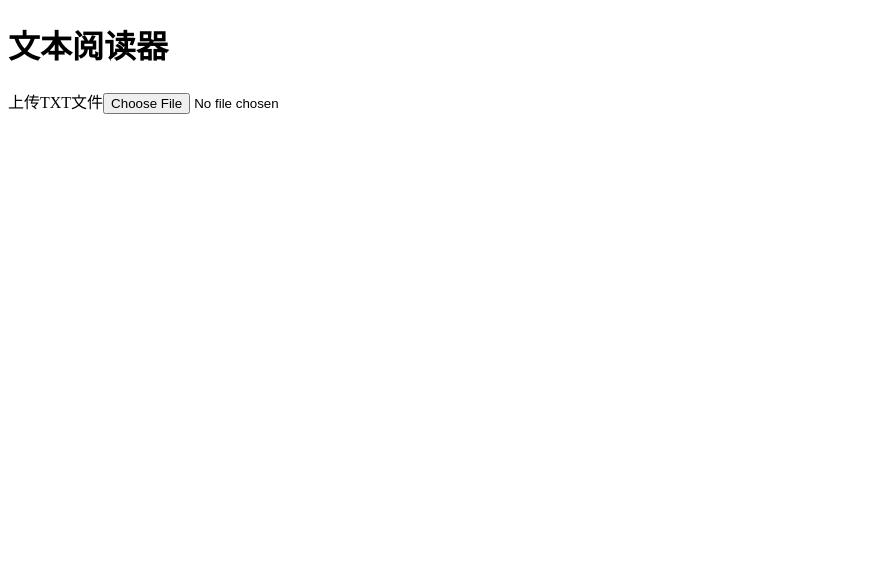
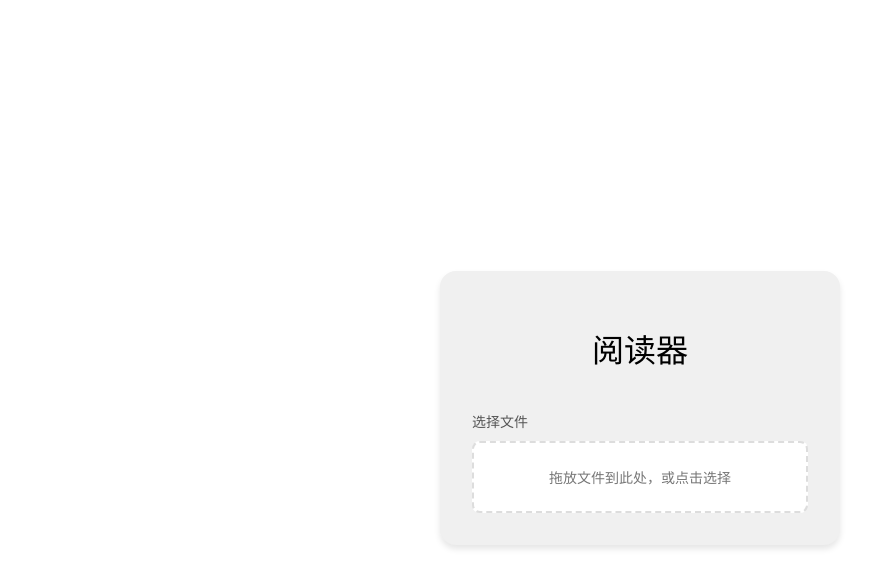
Before and after one commit to danielma551/reading, a Next.js app: page / in a window 1280 px wide. Shown: the top 588 px of the page, without its empty margins (0-895 px from the left). Built offline with nearby package versions, Linux system fonts and the light colour scheme.

Commit message:
version 3 內容置中

```diff
--- a/pages/index.js
+++ b/pages/index.js
@@ -1,10 +1,39 @@
-import { useState } from 'react';
+import { useState, useEffect } from 'react';
 
 export default function Home() {
   const [text, setText] = useState('');
-  const [formattedText, setFormattedText] = useState('');
+  const [formattedText, setFormattedText] = useState([]);
   const [isReading, setIsReading] = useState(false);
   const [currentIndex, setCurrentIndex] = useState(0);
+  const [isDark, setIsDark] = useState(false);
+  const [fontSize, setFontSize] = useState(60);
+
+  useEffect(() => {
+    // 检测深色模式
+    const darkModeMedia = window.matchMedia('(prefers-color-scheme: dark)');
+    if (darkModeMedia.matches) {
+      setIsDark(true);
+    }
+
+    // 设置字体大小
+    function updateFontSize() {
+      const width = window.innerWidth;
+      if (width < 768) {
+        setFontSize(36);
+      } else if (width < 1024) {
+        setFontSize(48);
+      } else {
+        setFontSize(60);
+      }
+    }
+
+    updateFontSize();
+    window.addEventListener('resize', updateFontSize);
+
+    return () => {
+      window.removeEventListener('resize', updateFontSize);
+    };
+  }, []);
 
   const handleFileUpload = (event) => {
     const file = event.target.files[0];
@@ -29,6 +58,7 @@ export default function Home() {
         return acc;
       }, [])
       .filter(s => s.trim());
+
     setFormattedText(sentences);
   };
 
@@ -45,96 +75,212 @@ export default function Home() {
     setCurrentIndex(prev => Math.min(formattedText.length - 1, prev + 1));
   };
 
-  const handleKeyDown = (event) => {
-    if (event.key === 'ArrowLeft') {
-      handlePrevious();
-    } else if (event.key === 'ArrowRight') {
-      handleNext();
-    }
+  const toggleDarkMode = () => {
+    setIsDark(!isDark);
   };
 
   if (isReading && formattedText.length > 0) {
+    // 阅读模式
     return (
       <div
-        className="min-h-screen bg-gray-50 flex flex-col items-center justify-center"
+        style={{
+          height: '100vh',
+          width: '100vw',
+          backgroundColor: isDark ? '#000' : '#fff',
+          color: isDark ? '#fff' : '#000',
+          overflow: 'hidden',
+          position: 'relative'
+        }}
         tabIndex={0}
-        onKeyDown={handleKeyDown}
+        onKeyDown={(e) => {
+          if (e.key === 'ArrowLeft') handlePrevious();
+          if (e.key === 'ArrowRight') handleNext();
+        }}
       >
-        <div className="fixed top-4 left-4">
+        {/* 顶部控制栏 */}
+        <div style={{
+          height: '30px',
+          backgroundColor: isDark ? '#222' : '#f0f0f0',
+          display: 'flex',
+          justifyContent: 'space-between',
+          alignItems: 'center',
+          padding: '0 10px',
+          position: 'absolute',
+          top: 0,
+          left: 0,
+          right: 0,
+          zIndex: 10,
+          color: isDark ? '#ccc' : '#333',
+          fontSize: '12px'
+        }}>
           <button
             onClick={toggleReadingMode}
-            className="px-4 py-2 bg-gray-200 rounded-lg hover:bg-gray-300 transition-colors"
+            style={{
+              border: 'none',
+              background: 'transparent',
+              cursor: 'pointer',
+              color: isDark ? '#ccc' : '#333',
+              padding: '3px 8px',
+              fontSize: '12px'
+            }}
           >
-            返回上传
+            返回
+          </button>
+
+          <div>
+            {currentIndex + 1} / {formattedText.length}
+          </div>
+
+          <button
+            onClick={toggleDarkMode}
+            style={{
+              border: 'none',
+              background: 'transparent',
+              cursor: 'pointer',
+              color: isDark ? '#ccc' : '#333',
+              padding: '3px 8px',
+              fontSize: '12px'
+            }}
+          >
+            {isDark ? '浅色' : '深色'}
           </button>
         </div>
-        <div className="fixed top-4 right-4 text-gray-500">
-          {currentIndex + 1} / {formattedText.length}
-        </div>
-        <div className="max-w-3xl mx-auto px-4 flex flex-col items-center">
-          <div className="text-2xl md:text-3xl leading-relaxed text-gray-800 text-center font-serif mb-12">
+
+        {/* 主要内容区 */}
+        <div style={{
+          position: 'absolute',
+          top: '30px',
+          left: 0,
+          right: 0,
+          bottom: 0,
+          display: 'flex',
+          justifyContent: 'center',
+          alignItems: 'center',
+          padding: '20px'
+        }}>
+          <div style={{
+            fontSize: `${fontSize}px`,
+            textAlign: 'center',
+            maxWidth: '90%'
+          }}>
             {formattedText[currentIndex]}
           </div>
-          <div className="flex gap-4">
-            <button
+        </div>
+
+        {/* 左右点击区域 */}
+        <div
           onClick={handlePrevious}
-              disabled={currentIndex === 0}
-              className={`px-6 py-2 rounded-lg transition-colors ${
-                currentIndex === 0
-                  ? 'bg-gray-200 text-gray-400 cursor-not-allowed'
-                  : 'bg-blue-500 text-white hover:bg-blue-600'
-              }`}
-            >
-              上一句
-            </button>
-            <button
+          style={{
+            position: 'absolute',
+            top: '30px',
+            left: 0,
+            bottom: 0,
+            width: '50%',
+            cursor: 'pointer'
+          }}
+        />
+        <div
           onClick={handleNext}
-              disabled={currentIndex === formattedText.length - 1}
-              className={`px-6 py-2 rounded-lg transition-colors ${
-                currentIndex === formattedText.length - 1
-                  ? 'bg-gray-200 text-gray-400 cursor-not-allowed'
-                  : 'bg-blue-500 text-white hover:bg-blue-600'
-              }`}
-            >
-              下一句
-            </button>
-          </div>
-        </div>
+          style={{
+            position: 'absolute',
+            top: '30px',
+            right: 0,
+            bottom: 0,
+            width: '50%',
+            cursor: 'pointer'
+          }}
+        />
       </div>
     );
   }
 
+  // 上传模式
   return (
-    <div className="min-h-screen bg-gray-100 py-6 flex flex-col justify-center sm:py-12">
-      <div className="relative py-3 sm:max-w-xl sm:mx-auto">
-        <div className="relative px-4 py-10 bg-white shadow-lg sm:rounded-3xl sm:p-20">
-          <div className="max-w-md mx-auto">
-            <div className="divide-y divide-gray-200">
-              <div className="py-8 text-base leading-6 space-y-4 text-gray-700 sm:text-lg sm:leading-7">
-                <h1 className="text-3xl font-bold mb-8 text-center">文本阅读器</h1>
-                <div className="mb-8">
-                  <label className="block text-gray-700 text-sm font-bold mb-2">
-                    上传TXT文件
+    <div style={{
+      minHeight: '100vh',
+      display: 'flex',
+      flexDirection: 'column',
+      alignItems: 'center',
+      justifyContent: 'center',
+      backgroundColor: isDark ? '#000' : '#fff',
+      color: isDark ? '#fff' : '#000'
+    }}>
+      <div style={{
+        width: '100%',
+        maxWidth: '400px',
+        padding: '0 20px'
+      }}>
+        <div style={{
+          backgroundColor: isDark ? '#222' : '#f0f0f0',
+          borderRadius: '16px',
+          padding: '32px',
+          boxShadow: '0 4px 6px rgba(0, 0, 0, 0.1)'
+        }}>
+          <h1 style={{
+            fontSize: '32px',
+            fontWeight: '500',
+            marginBottom: '40px',
+            textAlign: 'center'
+          }}>阅读器</h1>
+
+          <div>
+            <label style={{
+              display: 'block',
+              fontSize: '14px',
+              fontWeight: '500',
+              marginBottom: '10px',
+              color: isDark ? '#ccc' : '#555'
+            }}>
+              选择文件
             </label>
+
+            <div style={{
+              position: 'relative',
+              border: `2px dashed ${isDark ? '#555' : '#ddd'}`,
+              backgroundColor: isDark ? '#333' : '#fff',
+              borderRadius: '8px',
+              padding: '24px',
+              textAlign: 'center'
+            }}>
               <input
                 type="file"
                 accept=".txt"
                 onChange={handleFileUpload}
-                    className="shadow border rounded w-full py-2 px-3 text-gray-700 focus:outline-none focus:shadow-outline"
+                style={{
+                  position: 'absolute',
+                  inset: 0,
+                  width: '100%',
+                  height: '100%',
+                  opacity: 0,
+                  cursor: 'pointer'
+                }}
               />
+              <div style={{
+                fontSize: '14px',
+                color: isDark ? '#999' : '#777'
+              }}>
+                拖放文件到此处，或点击选择
               </div>
+            </div>
+
             {formattedText.length > 0 && (
-                  <div className="text-center">
               <button
                 onClick={toggleReadingMode}
-                      className="bg-blue-500 text-white px-6 py-2 rounded-lg hover:bg-blue-600 transition-colors"
+                style={{
+                  width: '100%',
+                  padding: '12px',
+                  marginTop: '32px',
+                  backgroundColor: isDark ? '#3b82f6' : '#2563eb',
+                  color: 'white',
+                  border: 'none',
+                  borderRadius: '8px',
+                  fontWeight: '500',
+                  cursor: 'pointer'
+                }}
               >
                 开始阅读
               </button>
-                  </div>
             )}
-              </div>
-            </div>
           </div>
         </div>
       </div>
```
Lines whose indentation alone changed are shown as unchanged.
